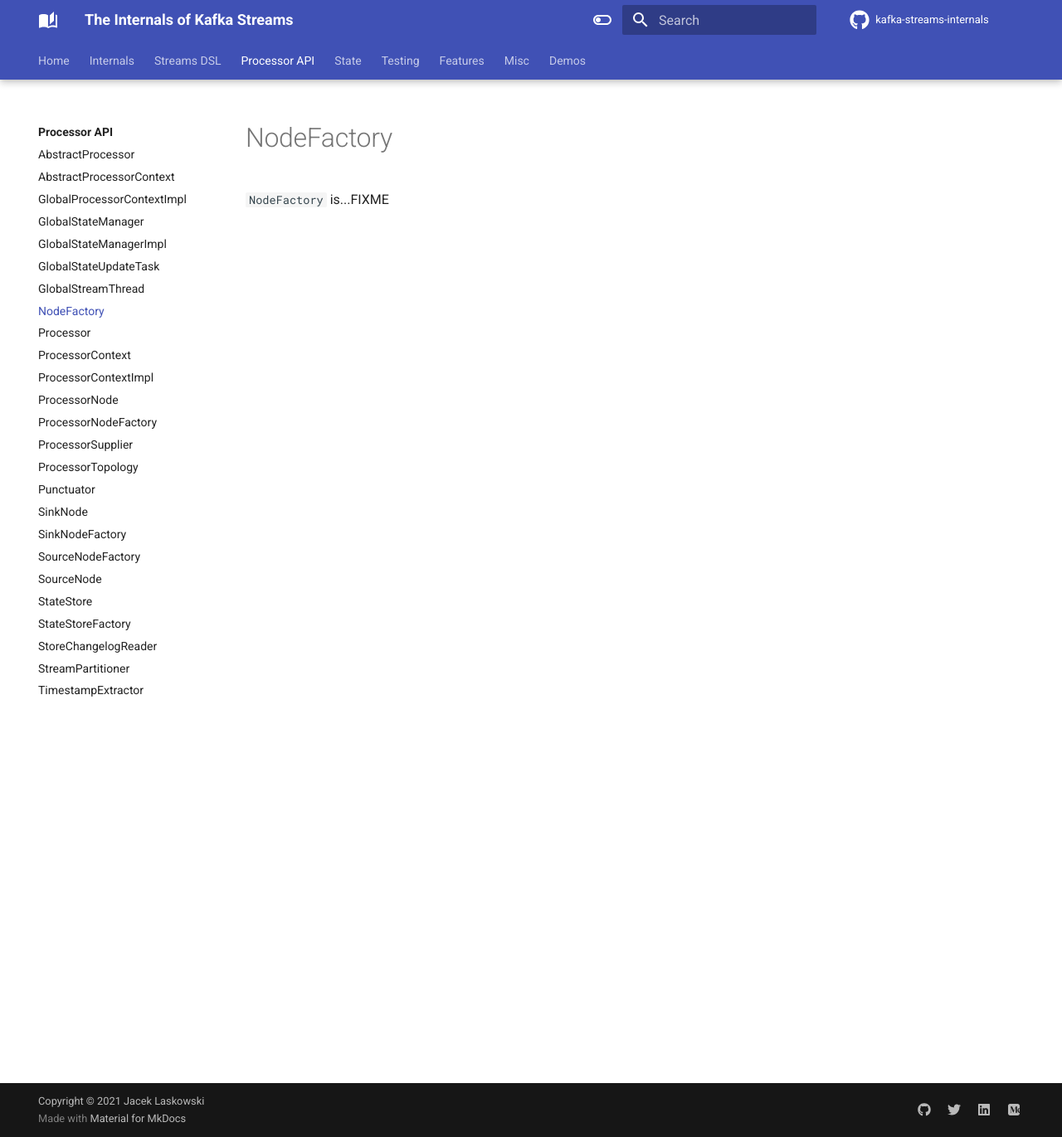
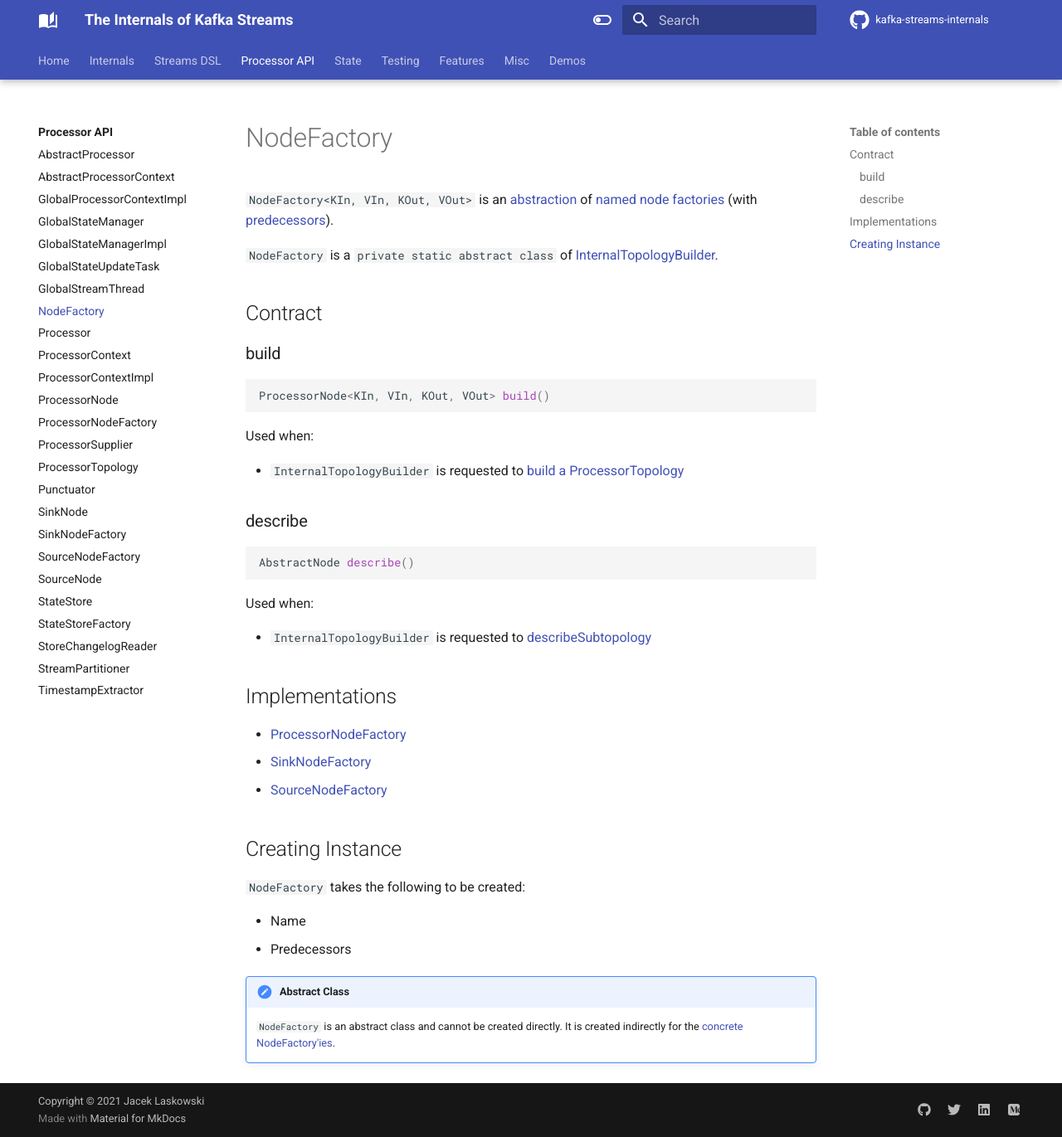
Before and after one commit to japila-books/kafka-streams-internals, an MkDocs documentation site: the page built from docs/processor/NodeFactory.md, in a window 1280 px wide and 1371 px high. Shown: the whole window at 83% size. Built offline with MkDocs 1.6.1 and Material for MkDocs 9.7.7, drawn with Linux system fonts in a browser that asks for light colours; comment, search, counter and statistics services are not loaded.

Commit message:
InternalTopologyBuilder and NodeFactories

````diff
--- a/docs/processor/NodeFactory.md
+++ b/docs/processor/NodeFactory.md
@@ -1,3 +1,43 @@
 # NodeFactory
 
-`NodeFactory` is...FIXME
+`NodeFactory<KIn, VIn, KOut, VOut>` is an [abstraction](#contract) of [named node factories](#implementations) (with [predecessors](#predecessors)).
+
+`NodeFactory` is a `private static abstract class` of [InternalTopologyBuilder](../InternalTopologyBuilder.md).
+
+## Contract
+
+### <span id="build"> build
+
+```java
+ProcessorNode<KIn, VIn, KOut, VOut> build()
+```
+
+Used when:
+
+* `InternalTopologyBuilder` is requested to [build a ProcessorTopology](../InternalTopologyBuilder.md#build)
+
+### <span id="describe"> describe
+
+```java
+AbstractNode describe()
+```
+
+Used when:
+
+* `InternalTopologyBuilder` is requested to [describeSubtopology](../InternalTopologyBuilder.md#describeSubtopology)
+
+## Implementations
+
+* [ProcessorNodeFactory](ProcessorNodeFactory.md)
+* [SinkNodeFactory](SinkNodeFactory.md)
+* [SourceNodeFactory](SourceNodeFactory.md)
+
+## Creating Instance
+
+`NodeFactory` takes the following to be created:
+
+* <span id="name"> Name
+* <span id="predecessors"> Predecessors
+
+!!! note "Abstract Class"
+    `NodeFactory` is an abstract class and cannot be created directly. It is created indirectly for the [concrete NodeFactory'ies](#implementations).
````
Also changed, not shown: code/README.md (added, +3 -0 lines), docs/InternalTopologyBuilder.md (+28 -4 lines), docs/overview.md (+1 -1 lines), 3 other files.
